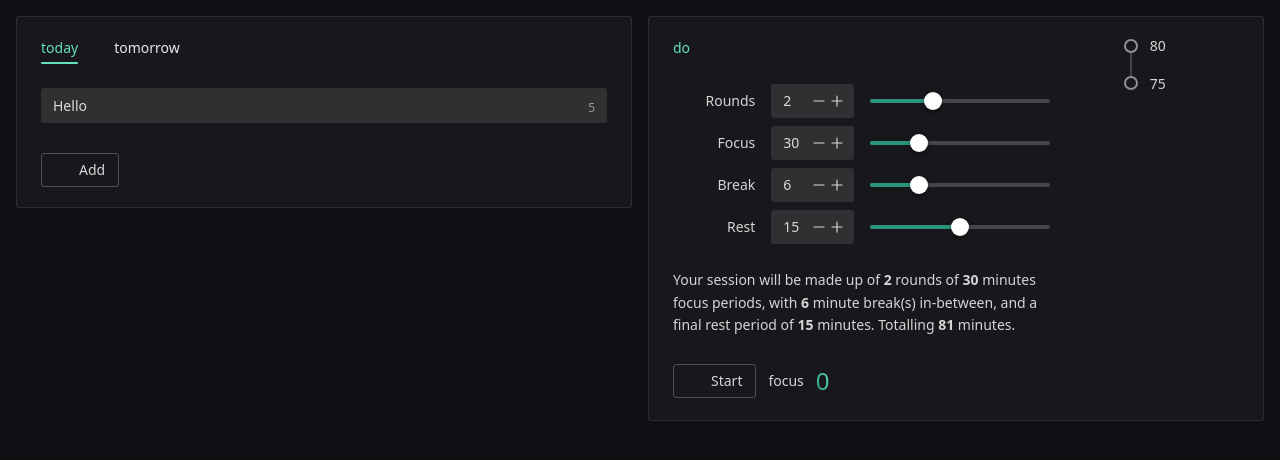
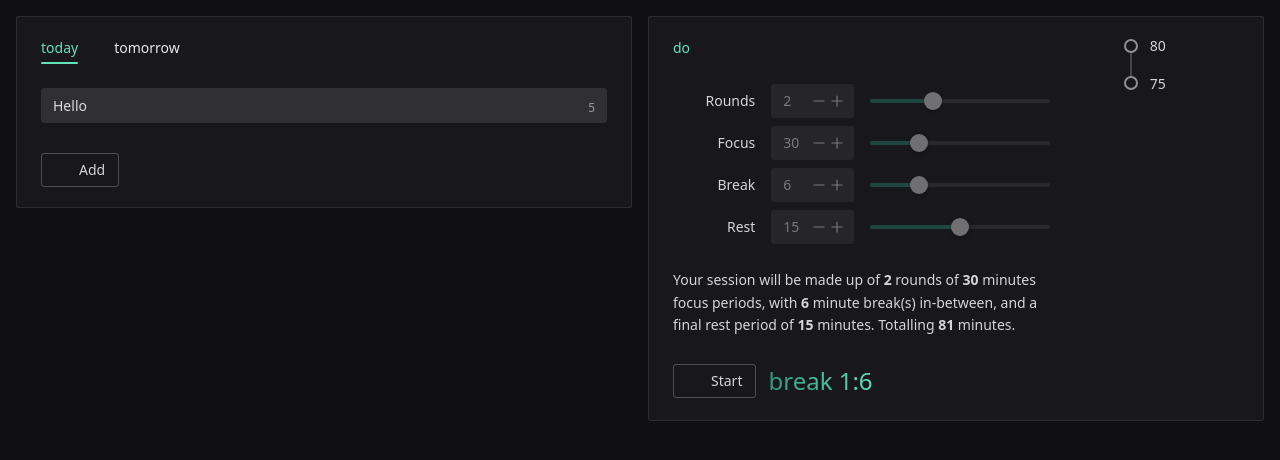
Before and after one commit to ahme-dev/devpace, a Vue app: page / in a window 1280 px wide. Shown: the top 460 px of the page. Built offline with nearby package versions, Linux system fonts and the light colour scheme; some icons are missing.

Commit message:
feat: expand get func for store data fetching

```diff
--- a/src/components/Pomodoro.vue
+++ b/src/components/Pomodoro.vue
@@ -21,12 +21,19 @@
 	import { usePomodoroStore } from "@/store/pomodoro";
 	const store = usePomodoroStore();
 
-	let config = () => ({
+	// shortcut for getting data from store
+	let get = () => ({
+		at: store.current.at,
 		rounds: store.current.config.rounds,
 		focus: store.current.config.focus,
 		break: store.current.config.break,
 		rest: store.current.config.rest,
 		duration: store.getDuration(store.current.config),
+
+		stage: store.getStage(store.current).type,
+		stageAt: store.current.at - store.getStage(store.current).start,
+		stageDuration:
+			store.getStage(store.current).end - store.getStage(store.current).start,
 	});
 </script>
 
@@ -76,15 +83,15 @@
 					<!-- Info -->
 					<NText>
 						Your session will be made up of
-						<b>{{ config().rounds }}</b>
+						<b>{{ get().rounds }}</b>
 						rounds of
-						<b>{{ config().focus }}</b>
+						<b>{{ get().focus }}</b>
 						minutes focus periods, with
-						<b>{{ config().break }}</b>
+						<b>{{ get().break }}</b>
 						minute break(s) in-between, and a final rest period of
-						<b>{{ config().rest }}</b>
+						<b>{{ get().rest }}</b>
 						minutes. Totalling
-						<b> {{ config().duration }}</b> minutes.
+						<b>{{ get().duration }}</b> minutes.
 					</NText>
 
 					<!-- Button and Counter -->
@@ -96,11 +103,10 @@
 							Start
 						</NButton>
 
-						<NText>
-							{{ store.getStage(store.current).type }}
-						</NText>
-
-						<NGradientText :size="24">{{ store.current.at }}</NGradientText>
+						<NGradientText :size="24">
+							{{ get().stage }}
+							{{ get().stageAt }}:{{ get().stageDuration }}
+						</NGradientText>
 					</NSpace>
 				</NSpace>
 			</NGridItem>
--- a/src/store/pomodoro.ts
+++ b/src/store/pomodoro.ts
@@ -32,7 +32,7 @@ export const usePomodoroStore = defineStore("pomodoro", () => {
 	// current session
 	let current = ref<Session>({
 		running: false,
-		at: 0,
+		at: 31,
 		config: {
 			rounds: 2,
 			focus: 30,
```
